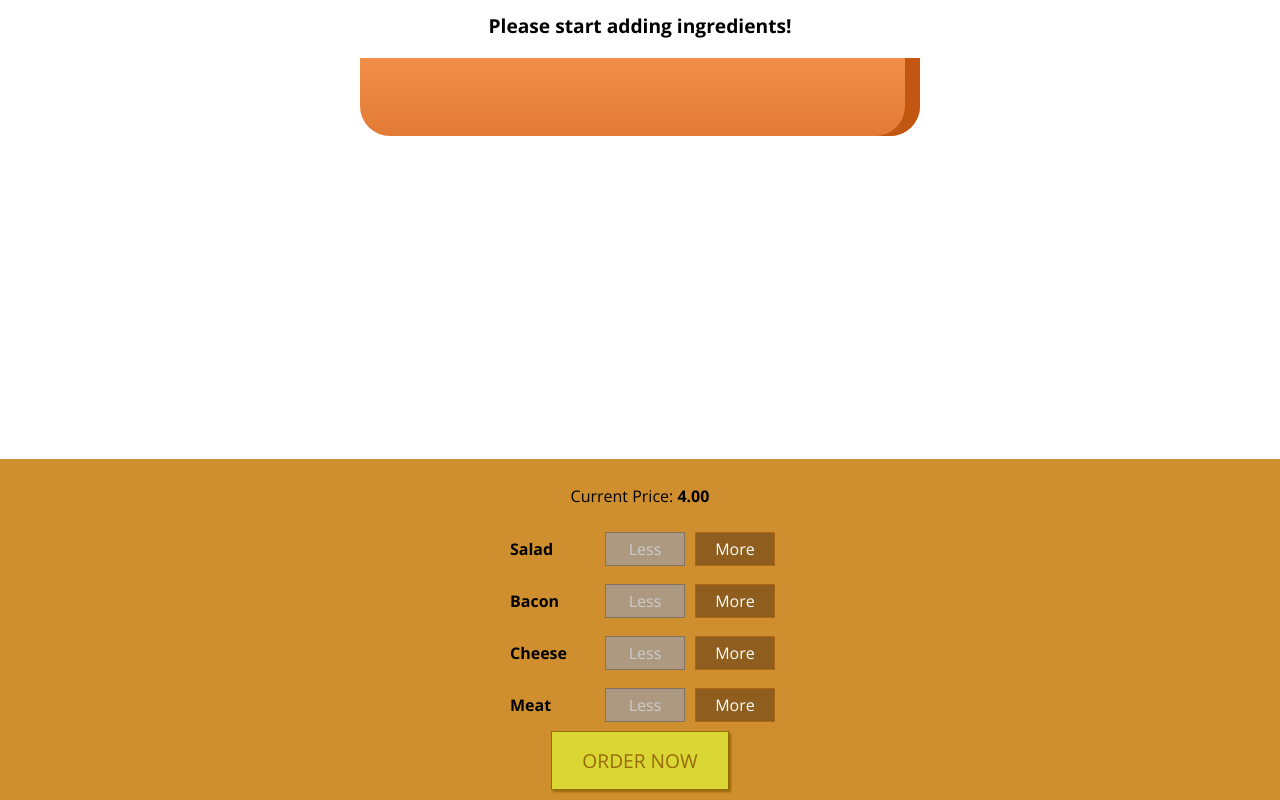
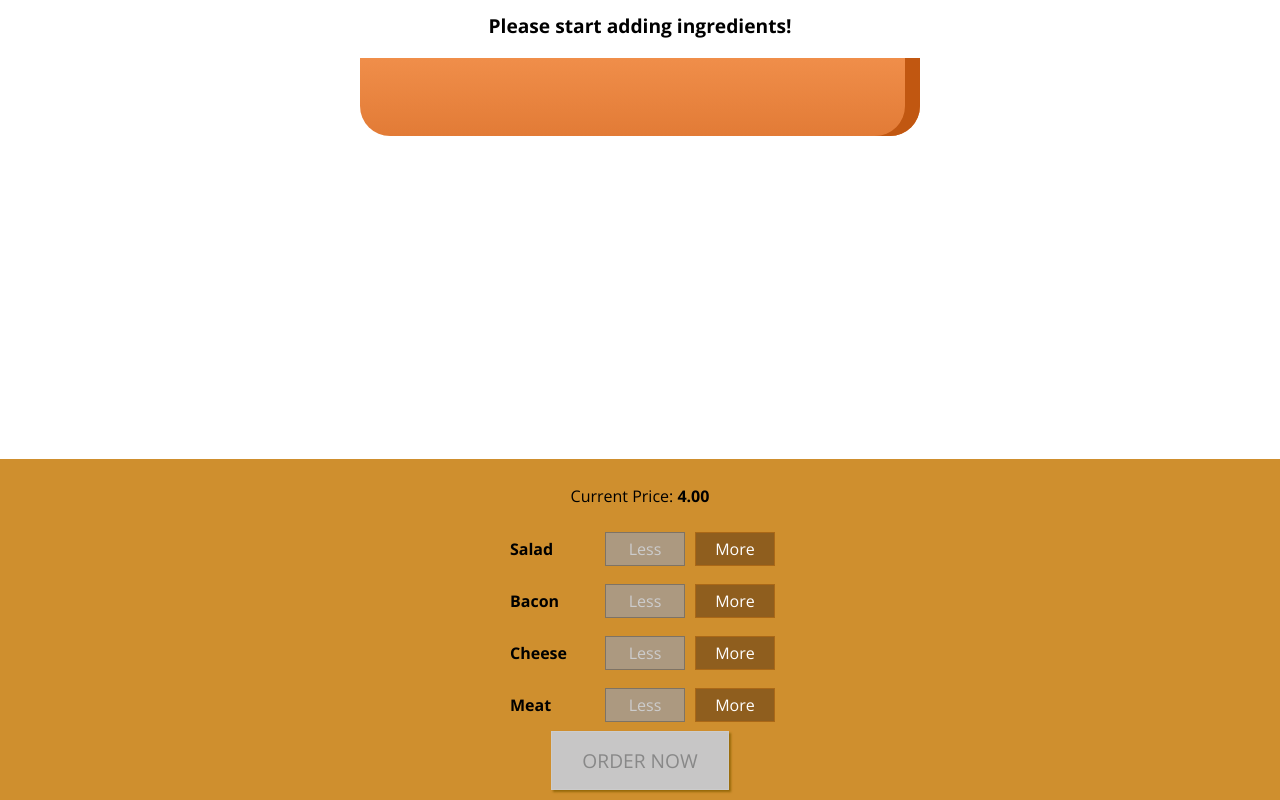
Before and after one commit to dsabalete/react-burger-builder, a React app: page / in a window 1280 px wide. Shown: the part 179-979 px from the top of the page. Built offline with nearby package versions, Linux system fonts and the light colour scheme.

Commit message:
Fix disabled button

```diff
--- a/src/components/Burger/BuildControls/BuildControls.js
+++ b/src/components/Burger/BuildControls/BuildControls.js
@@ -24,7 +24,7 @@ const buildControls = props => (
 
         <button
             className={classes.OrderButton}
-            disable={!props.purchasable}>ORDER NOW</button>
+            disabled={!props.purchasable}>ORDER NOW</button>
     </div>
 )
 
--- a/src/components/Burger/Burger.js
+++ b/src/components/Burger/Burger.js
@@ -18,7 +18,7 @@ const burger = props => {
         transformedIngredients = <p>Please start adding ingredients!</p>
     }
 
-    console.log(transformedIngredients)
+    // console.log(transformedIngredients)
     return (
         <div className={classes.Burger}>
             <BurgerIngredient type="bread-top" />
```
